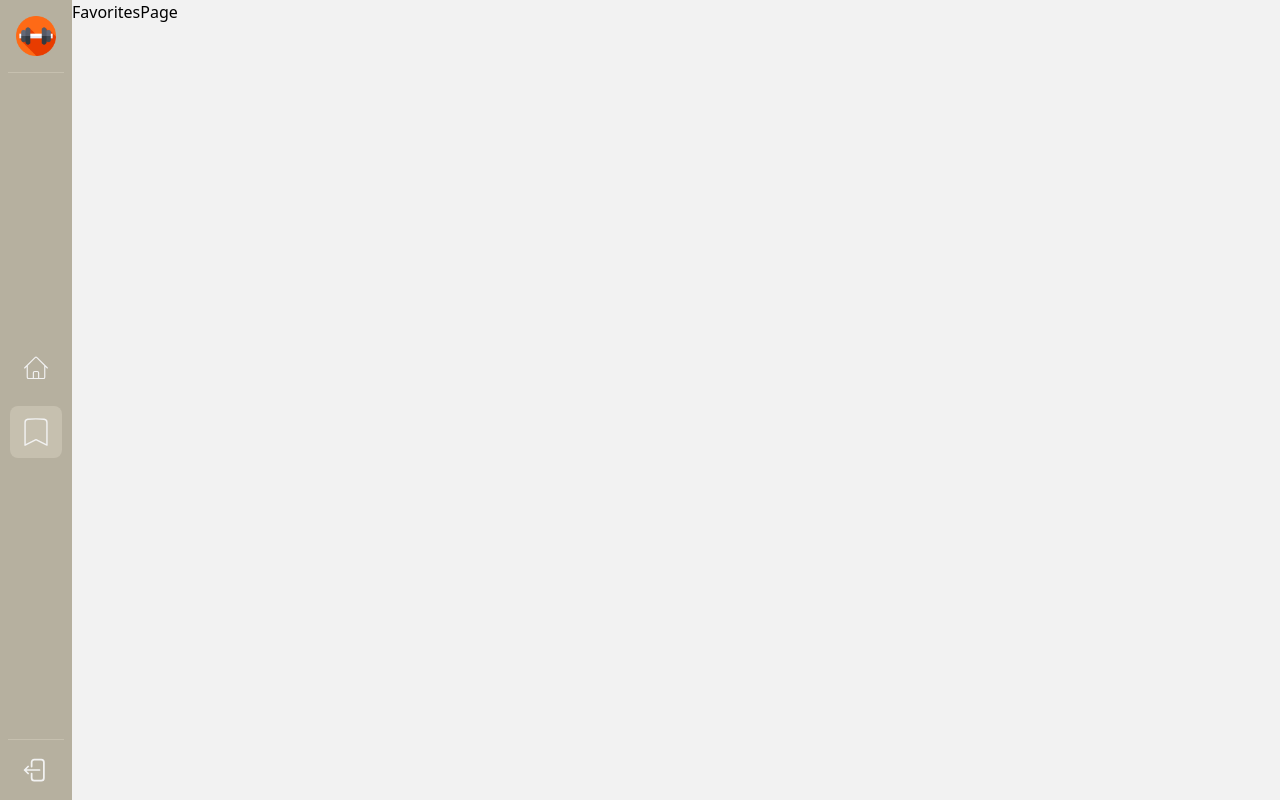
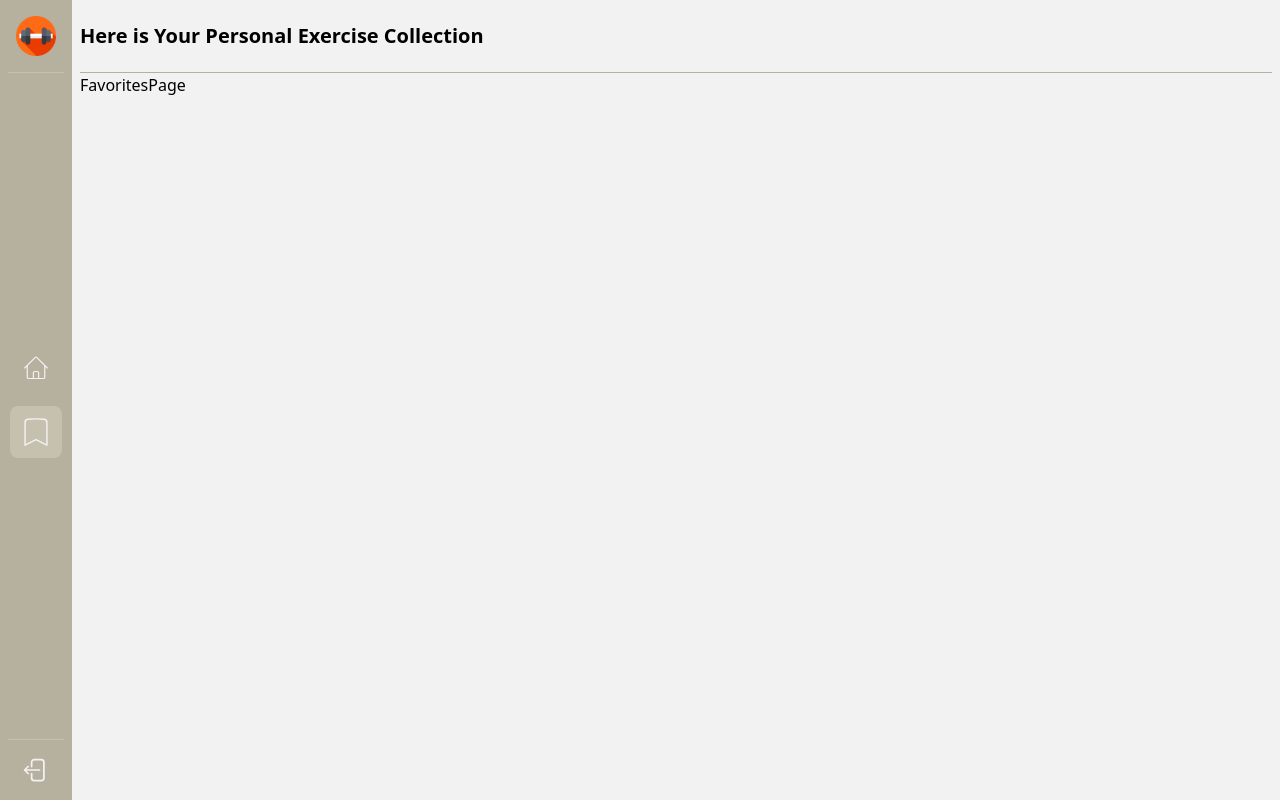
Before and after one commit to SebileGrgl/exercise-app, a React (Vite) app: page /my-favorites in a window 1280 px wide. Built offline with nearby package versions, Linux system fonts and the light colour scheme.

Commit message:
Header component added to page layout

```diff
--- /dev/null
+++ b/src/components/Header.tsx
@@ -0,0 +1,20 @@
+import { useLocation } from "react-router-dom";
+
+const Header = () => {
+  const location = useLocation();
+
+  const titles: { [key: string]: string } = {
+    "/": "Explore Your Exercise Library",
+    "/my-favorites": "Here is Your Personal Exercise Collection",
+  };
+  4;
+  return (
+    <div className="py-4 border-b border-neutral">
+      <h1 className="h-[40px] flex items-center text-xl font-semibold">
+        {titles[location.pathname]}
+      </h1>
+    </div>
+  );
+};
+
+export default Header;
--- a/src/components/Sidebar.tsx
+++ b/src/components/Sidebar.tsx
@@ -6,7 +6,7 @@ import sidebarLinks from "../constants/sidebarLinks";
 const Sidebar = () => {
   const location = useLocation();
   return (
-    <aside className="h-screen min-w-18  bg-neutral flex flex-col justify-between items-center py-4 px-2 shadow-black shadow-lg">
+    <aside className="h-screen min-w-18  bg-neutral flex flex-col justify-between items-center py-4 px-2">
       <div className="border-b border-accent pb-4 flex justify-center items-center w-full ">
         <img src={logo} alt="logo" width={40} />
       </div>
--- a/src/constants/sidebarLinks.ts
+++ b/src/constants/sidebarLinks.ts
@@ -1,6 +1,7 @@
 import { HomeIcon, BookmarkIcon } from "@heroicons/react/24/outline";
+import type { SidebarLink } from "../types";
 
-const sidebarLinks = [
+const sidebarLinks: SidebarLink[] = [
   {
     id: 1,
     icon: HomeIcon,
--- a/src/layout/MainLayout.tsx
+++ b/src/layout/MainLayout.tsx
@@ -1,10 +1,14 @@
+import Header from "../components/Header";
 import Sidebar from "../components/Sidebar";
 
 const MainLayout = ({ children }: { children: React.ReactNode }) => {
   return (
     <div className="flex">
       <Sidebar />
-      <main className="bg-secondary w-full">{children}</main>
+      <main className="bg-secondary w-full px-2">
+        <Header />
+        <div>{children}</div>
+      </main>
     </div>
   );
 };
--- a/src/types.ts
+++ b/src/types.ts
@@ -8,3 +8,9 @@ export type Exercise = {
   secondaryMuscles: string[];
   target: string;
 };
+
+export type SidebarLink = {
+  id: number;
+  icon: React.FC<React.SVGProps<SVGSVGElement>>;
+  path: string;
+};
```
